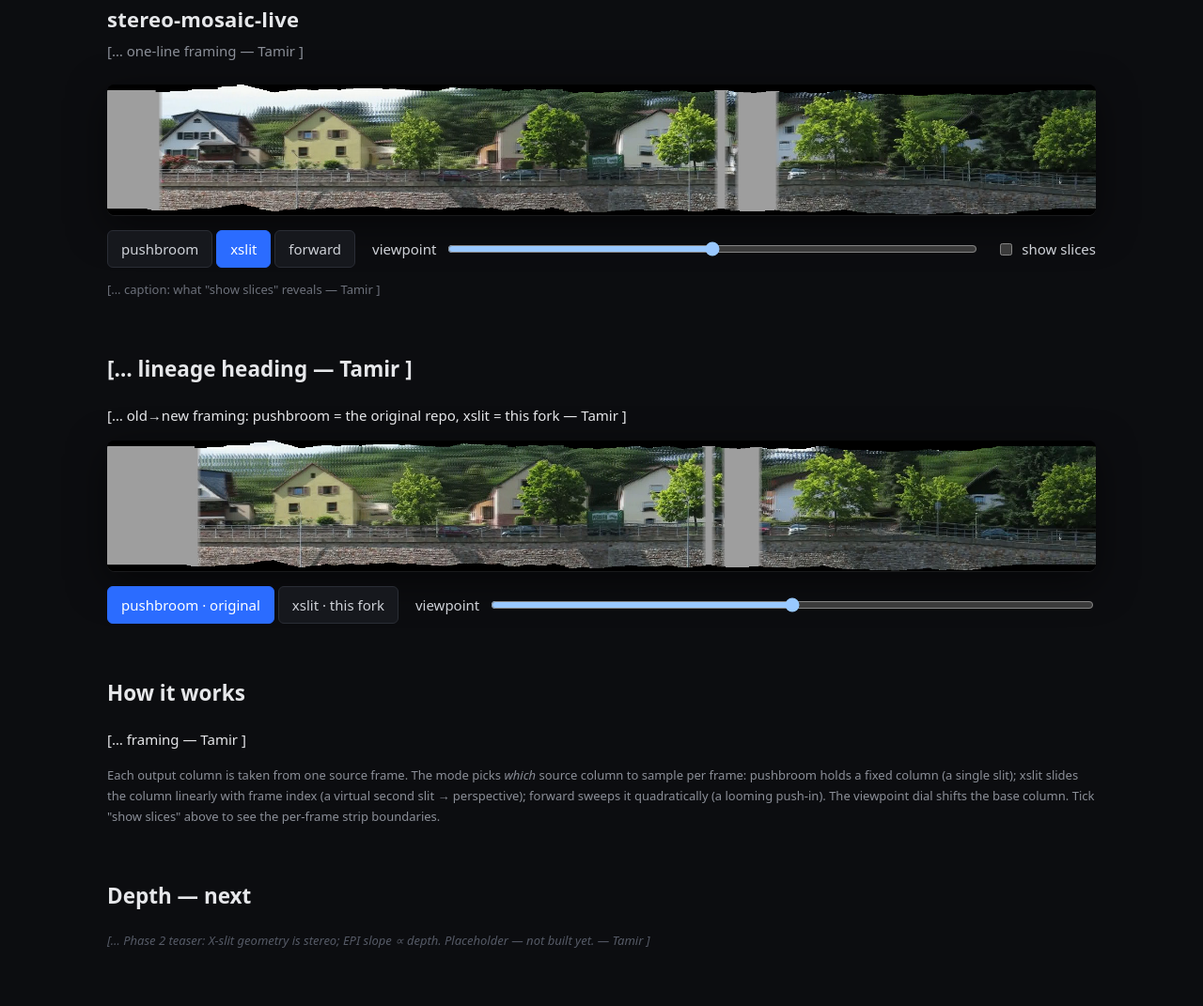
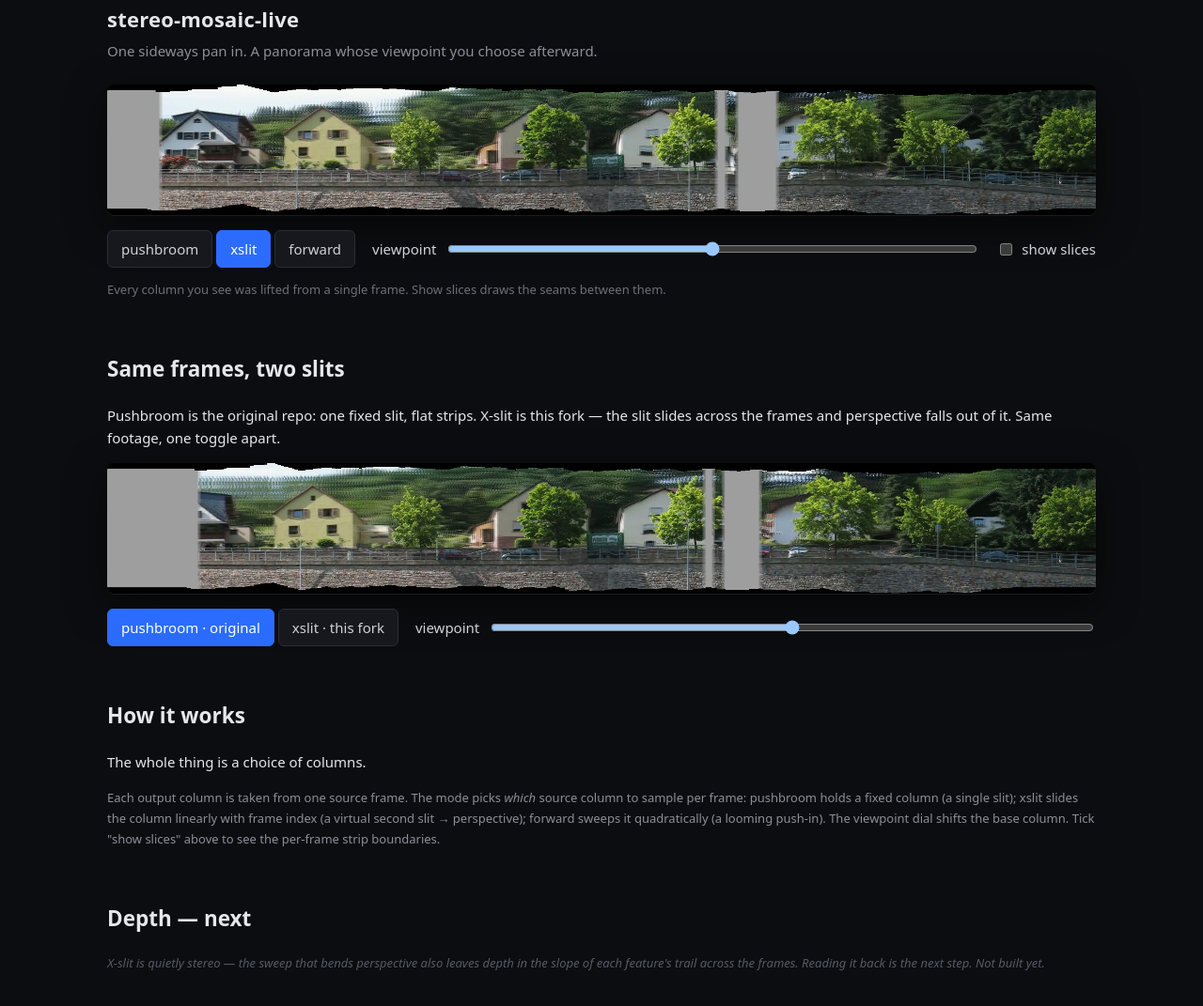
Before and after one commit to tamirelazar/stereo-mosaic-live, a website: page docs/index.html in a window 1280 px wide. Shown: the part 45-1116 px from the top of the page at 94% size. Drawn offline with Linux system fonts and the light colour scheme.

Commit message:
docs: write viewer page and README copy

```diff
--- a/docs/index.html
+++ b/docs/index.html
@@ -10,7 +10,7 @@
 <main>
   <section class="hero">
     <h1>stereo-mosaic-live</h1>
-    <p class="tagline">[… one-line framing — Tamir ]</p>
+    <p class="tagline">One sideways pan in. A panorama whose viewpoint you choose afterward.</p>
     <canvas id="hero-canvas"></canvas>
     <div class="controls" id="hero-controls">
       <div class="modes">
@@ -22,12 +22,13 @@
         <input class="vp" type="range" min="0" max="1" step="0.005" value="0.5"></label>
       <label class="toggle"><input class="slices" type="checkbox"> show slices</label>
     </div>
-    <p class="caption">[… caption: what "show slices" reveals — Tamir ]</p>
+    <p class="caption">Every column you see was lifted from a single frame. Show slices draws the seams between them.</p>
   </section>
 
   <section class="lineage">
-    <h2>[… lineage heading — Tamir ]</h2>
-    <p>[… old→new framing: pushbroom = the original repo, xslit = this fork — Tamir ]</p>
+    <h2>Same frames, two slits</h2>
+    <p>Pushbroom is the original repo: one fixed slit, flat strips. X-slit is this fork — the
+       slit slides across the frames and perspective falls out of it. Same footage, one toggle apart.</p>
     <canvas id="lineage-canvas"></canvas>
     <div class="controls" id="lineage-controls">
       <div class="modes">
@@ -41,7 +42,7 @@
 
   <section class="explainer">
     <h2>How it works</h2>
-    <p>[… framing — Tamir ]</p>
+    <p>The whole thing is a choice of columns.</p>
     <p class="fact">Each output column is taken from one source frame. The mode picks
        <em>which</em> source column to sample per frame: pushbroom holds a fixed column
        (a single slit); xslit slides the column linearly with frame index (a virtual
@@ -52,8 +53,8 @@
 
   <section class="depth-teaser">
     <h2>Depth — next</h2>
-    <p class="stub">[… Phase 2 teaser: X-slit geometry is stereo; EPI slope ∝ depth.
-       Placeholder — not built yet. — Tamir ]</p>
+    <p class="stub">X-slit is quietly stereo — the sweep that bends perspective also leaves depth
+       in the slope of each feature's trail across the frames. Reading it back is the next step. Not built yet.</p>
   </section>
 </main>
 <script type="module">
```
Also changed, not shown: README.md.
